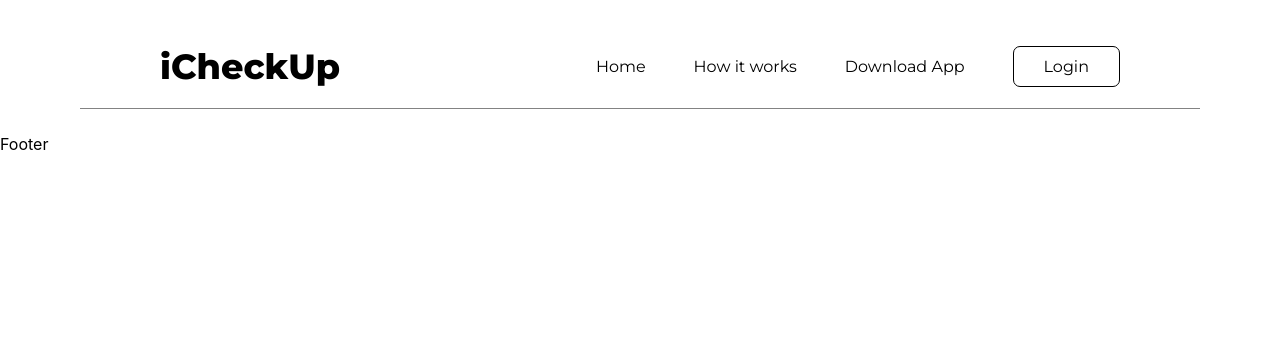
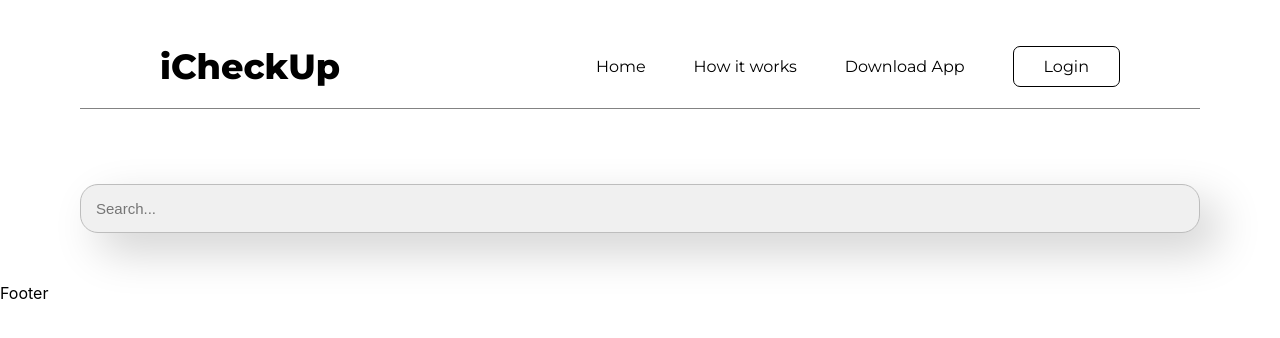
Before and after one commit to TCheckup/iCheckUp, a React (Create React App) app in the folder client/: page /symptoms-tracker in a window 1280 px wide. Shown: the top 338 px of the page. Built offline with nearby package versions, Linux system fonts and the light colour scheme; no server answers.

Commit message:
#3 symptoms tracker component added

```diff
--- a/client/src/App.js
+++ b/client/src/App.js
@@ -14,6 +14,7 @@ import LoginPage from './pages/LoginPage';
 import MedicalBook from './pages/MedicalBook';
 import RemediesFirstAid from './pages/RemediesFirstAid';
 import Pill_Identifier from './pages/Pill_Identifier';
+import SymptomsTracker from './pages/SymptomsTracker';
 
 const socket = io("http://localhost:4000", { transports: ["websocket"]});
 
@@ -25,9 +26,11 @@ function App() {
 
   return (
     <>
+      {/* Routes */}
       <BrowserRouter>
         <Navbar />
         <Routes>
+          {/* Nav bar routes */}
           <Route path='/' element={<Homepage/>} />
           <Route path='/how-to-works' element={<HowItWorks/>} />
           <Route path='/download-app' element={<DownloadApp/>} />
@@ -37,6 +40,7 @@ function App() {
           <Route path='/medical-book' element={<MedicalBook/>} />
           <Route path='/remedies-and-first-aids' element={<RemediesFirstAid />} />
           <Route path='/pill-identifier' element={<Pill_Identifier />} />
+          <Route path='/symptoms-tracker' element={<SymptomsTracker />} />
 
         </Routes>
         <Footer />
--- /dev/null
+++ b/client/src/pages/SymptomsTracker.js
@@ -0,0 +1,18 @@
+import React from 'react'
+
+// components
+import SearchBar from '../components/SearchBar';
+
+// css
+import '../styles/SymptomsTracker/SymptomsTracker.css';
+
+
+const SymptomsTracker = () => {
+  return (
+    <div>
+        <SearchBar />
+    </div>
+  )
+}
+
+export default SymptomsTracker
--- /dev/null
+++ b/client/src/styles/SymptomsTracker/SymptomsTracker.css
@@ -0,0 +1 @@
+/*# sourceMappingURL=SymptomsTracker.css.map */
```
Also changed, not shown: client/src/styles/SymptomsTracker/SymptomsTracker.scss (added), 1 other file (tests, documents, lock files or other folders).
